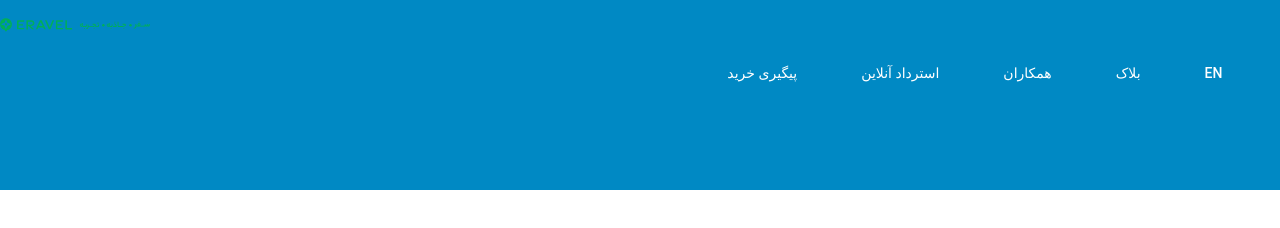
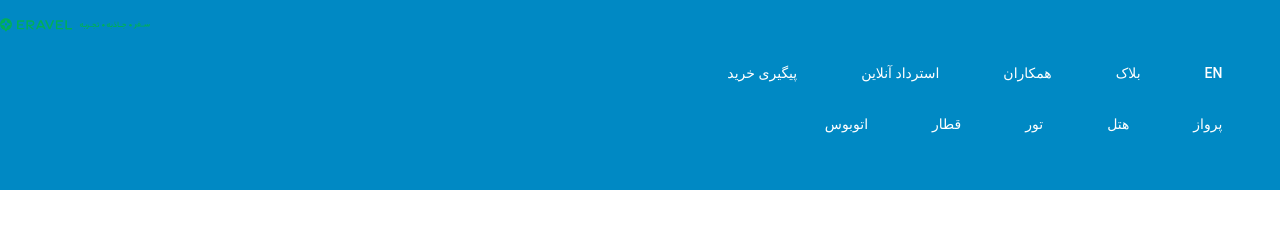
Before and after one commit to kazemzadeh1983/Hotel_whitelbl, a website: page index.html in a window 1280 px wide. Drawn offline with Linux system fonts and the light colour scheme.

Commit message:
add menu-item

```diff
--- a/index.html
+++ b/index.html
@@ -7,6 +7,7 @@
     <title>Hotel</title>
     <meta name="viewport" content="width=device-width, initial-scale=1">
     <link rel="stylesheet" type="text/css" media="screen" href="css/style.css" />
+    <link rel="stylesheet" href="https://maxcdn.bootstrapcdn.com/font-awesome/4.5.0/css/font-awesome.min.css">
 
 </head>
 
@@ -56,6 +57,43 @@
         </nav>
     <!-- End of Header navigation -->
 
+
+     <!-- Menu navigation -->
+     <nav class="menu-nav">
+
+            <div class="container">
+
+                <ul>
+
+                    <li class="menu-item">
+                        <a href="#">پرواز</a>
+                    </li>
+
+                    <li class="menu-item">
+                        <a href="#">هتل</a>
+                    </li>
+
+                    <li class="menu-item">
+                        <a href="#">تور</a>
+                    </li>
+
+                    <li class="menu-item">
+                        <a href="#">قطار</a>
+                    </li>
+
+                    <li class="menu-item">
+                        <a href="#">اتوبوس</a>
+                    </li>
+
+
+
+                </ul>
+
+            </div>
+
+            </nav>
+        <!-- End of Menu navigation -->
+
     </header>
 
 </body>
--- a/sass/layout/_header.scss
+++ b/sass/layout/_header.scss
@@ -8,7 +8,7 @@
 
 }
 
-/* Header navigation */
+/* Channel navigation */
 
 .channel-nav {
 
@@ -34,8 +34,8 @@
     padding: 1.5rem 3.2rem;
 }
 /*.nav-item li:before {
-        content: '';
-
+        content: '\f006';
+        font-family: 'FontAwesome';
         float: left;
         margin-left: -1.5em;
         color: red;
@@ -51,4 +51,28 @@
     color: var();
 }*/
 
-/* Header content */
+/* Channel content */
+
+.menu-nav {
+
+    padding-bottom: 0.5rem;
+    white-space: nowrap;
+    overflow-x: auto;
+
+}
+
+.menu-nav ul {
+    display: flex;
+    flex-direction: row-reverse;
+    list-style-type: none;
+}
+
+.menu-item a {
+    display: inline-block;
+    font-size: 1.4rem;
+    font-weight: 500;
+    text-transform: uppercase;
+    text-decoration: none;
+    color: white;
+    padding: 1.5rem 3.2rem;
+}
```
Also changed, not shown: css/style.css.
